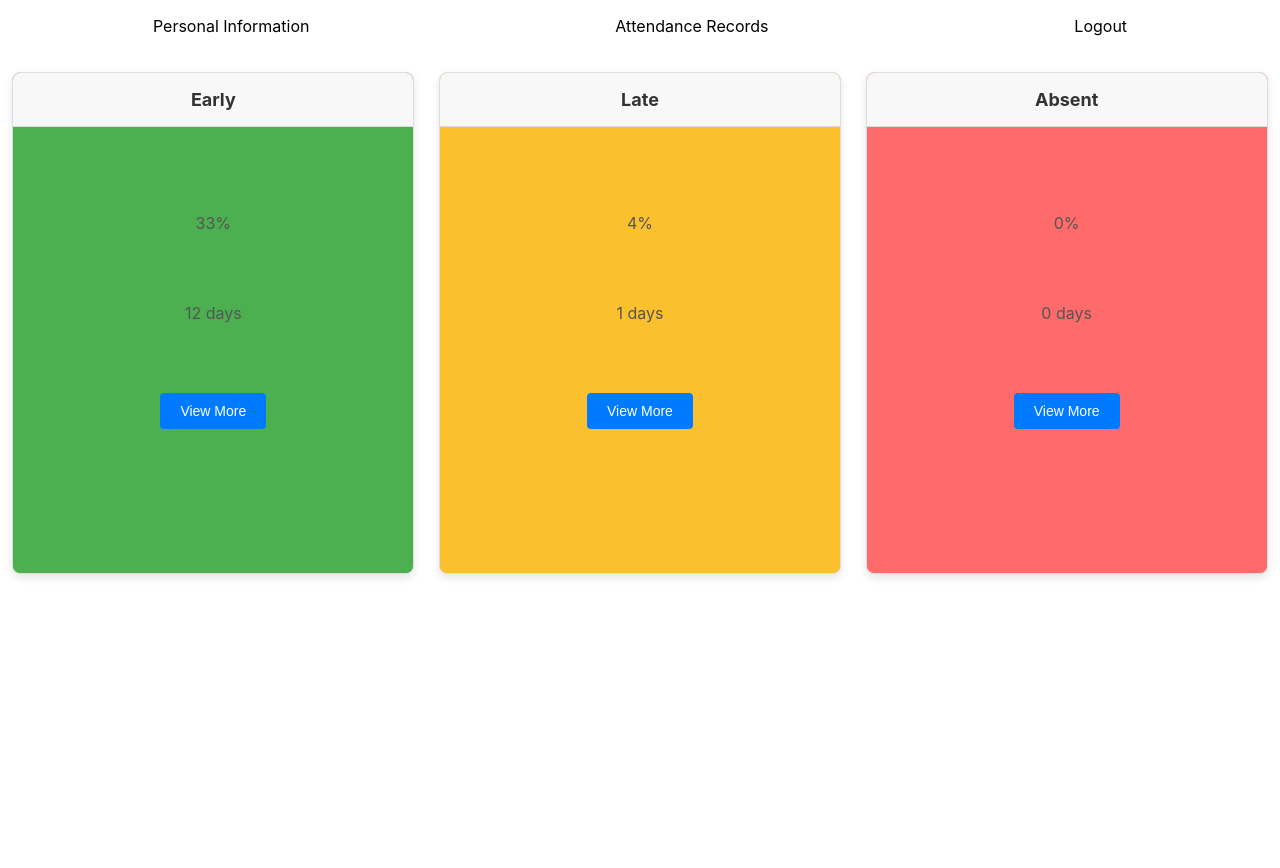
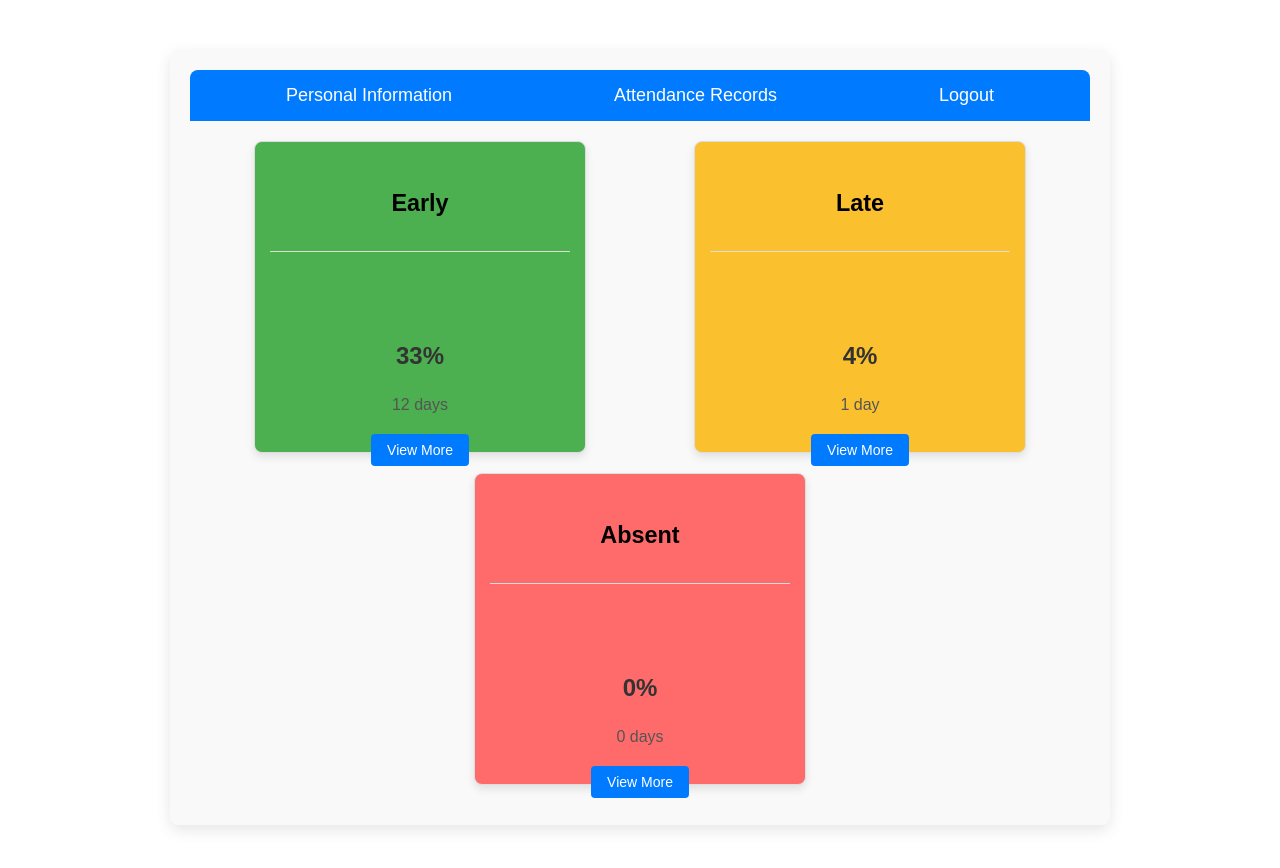
Before and after one commit to KMC10/react_sup_system, a React (Create React App) app: page / in a window 1280 px wide. Both pictures are taken after a click on the button "Login". Shown: the top 868 px of the page. Before the commit the page ends 800 px from the top, so only its background shows below. Built offline with nearby package versions, Linux system fonts and the light colour scheme.

Commit message:
update home screen resolution

```diff
--- a/src/components/checking_comps/check.jsx
+++ b/src/components/checking_comps/check.jsx
@@ -1,6 +1,6 @@
 import React from "react";
 import { IoMdMenu } from "react-icons/io";
-import "../../styles/login_styles/check.css"; // Add a CSS file for styling
+import "../../styles/login_styles/check.css";
 
 function Check() {
     return (
@@ -9,7 +9,7 @@ function Check() {
             <header className="check-header">
                 <h1>Check-In & Check-Out</h1>
                 <button className="menu-button" aria-label="Open menu">
-                    <IoMdMenu size={24} />
+                    <IoMdMenu />
                 </button>
             </header>
 
--- a/src/components/home.jsx
+++ b/src/components/home.jsx
@@ -1,26 +1,27 @@
 import React from "react";
-import "../styles/home.css"
+import "../styles/home.css";
 
-function Home(){
-    return(
-        <div>
-            {/*Top section of the home page*/}
-            <div className="head-section">
+function Home() {
+    return (
+        <div className="home-container">
+            {/* Top Section */}
+            <header className="head-section">
                 <p>Personal Information</p>
                 <p>Attendance Records</p>
                 <p>Logout</p>
-            </div>
-            {/*Main part of the page */}
-            <main>
+            </header>
+
+            {/* Main Content */}
+            <main className="home-main">
                 <div className="cards">
                     <div className="card early-card">
                         <div className="card-header">
                             <h3>Early</h3>
                         </div>
-                        <div class="card-body">
-                            <p>33%</p>
-                            <p>12 days</p>
-                        <button class="card-button">View More</button>
+                        <div className="card-body">
+                            <p className="percentage">33%</p>
+                            <p className="days">12 days</p>
+                            <button className="card-button">View More</button>
                         </div>
                     </div>
 
@@ -28,27 +29,27 @@ function Home(){
                         <div className="card-header">
                             <h3>Late</h3>
                         </div>
-                        <div class="card-body">
-                        <p>4%</p>
-                        <p>1 days</p>
-                        <button class="card-button">View More</button>
+                        <div className="card-body">
+                            <p className="percentage">4%</p>
+                            <p className="days">1 day</p>
+                            <button className="card-button">View More</button>
                         </div>
                     </div>
 
                     <div className="card absent-card">
                         <div className="card-header">
                             <h3>Absent</h3>
-                            </div>
-                        <div class="card-body">
-                        <p>0%</p>
-                        <p>0 days</p>
-                        <button class="card-button">View More</button>
+                        </div>
+                        <div className="card-body">
+                            <p className="percentage">0%</p>
+                            <p className="days">0 days</p>
+                            <button className="card-button">View More</button>
                         </div>
                     </div>
                 </div>
             </main>
         </div>
-    )
+    );
 }
 
 export default Home;
--- a/src/styles/home.css
+++ b/src/styles/home.css
@@ -1,84 +1,144 @@
-.head-section {
-    display: grid;
-    grid-auto-flow: column;
-    border-width: 5px;
-    border-radius: 2px;
+/* General Styles */
+.home-container {
+  font-family: 'Poppins', sans-serif;
+  max-width: 900px;
+  margin: 50px auto;
+  padding: 20px;
+  background: #f9f9f9;
+  border-radius: 8px;
+  box-shadow: 0px 5px 15px rgba(0, 0, 0, 0.1);
+  text-align: center;
 }
 
+/* Header Section */
+.head-section {
+  display: flex;
+  justify-content: space-around;
+  align-items: center;
+  background: #007BFF;
+  color: white;
+  padding: 15px;
+  font-size: 18px;
+  font-weight: 500;
+  border-radius: 8px 8px 0 0;
+}
+
+.head-section p {
+  margin: 0;
+  cursor: pointer;
+  transition: color 0.3s;
+}
+
+.head-section p:hover {
+  color: #f8f8f8;
+}
+
+/* Main Section */
+.home-main {
+  padding: 20px;
+}
+
+/* Cards Layout */
 .cards {
   display: grid;
-    grid-auto-flow: column;
+  grid-template-columns: repeat(2, 1fr);
+  gap: 20px;
+  justify-content: center;
 }
 
+/* Styling for individual cards */
 .card {
-
-    width: 400px; /* Card width */
-    height: 500px; /* Card height */
-    border: 1px solid #ddd; /* Light border */
-    border-radius: 8px; /* Rounded corners */
-    box-shadow: 0 4px 8px rgba(0, 0, 0, 0.1); /* Subtle shadow */
-    overflow: hidden; /* Ensure child elements stay inside */
-    background-color: #fff; /* White background */
-    margin: 20px auto; /* Center the card with auto margin */
-    transition: transform 0.3s ease-in-out, box-shadow 0.3s ease-in-out; /* Smooth hover effect */
+  width: 100%;
+  max-width: 300px;
+  height: 280px;
+  border: 1px solid #ddd;
+  border-radius: 8px;
+  box-shadow: 0 4px 8px rgba(0, 0, 0, 0.1);
+  background-color: #fff;
+  text-align: center;
+  transition: transform 0.3s ease-in-out, box-shadow 0.3s ease-in-out;
+  padding: 15px;
+  margin: 0 auto; /* Ensures centering when necessary */
 }
 
 .card:hover {
-    transform: scale(1.1); /* Zoom in by 10% */
-    box-shadow: 0 8px 16px rgba(0, 0, 0, 0.2); /* Enhanced shadow on hover */
+  transform: scale(1.05);
+  box-shadow: 0 8px 16px rgba(0, 0, 0, 0.2);
 }
 
-
+/* Card Header */
 .card-header {
-    padding: 16px;
-    border-bottom: 1px solid #ddd; /* Separator for header */
-    background-color: #f8f8f8; /* Light grey header background */
+  padding: 10px;
+  font-size: 20px;
+  font-weight: bold;
+  border-bottom: 1px solid #ddd;
 }
 
-  .card-header h3 {
-    margin: 0;
-    font-size: 18px;
-    color: #333; /* Darker text for header */
+/* Card Body */
+.card-body {
+  display: flex;
+  flex-direction: column;
+  align-items: center;
+  justify-content: center;
+  height: 100%;
 }
 
-  .card-body {
-    padding: 16px;
+/* Percentage and Days */
+.percentage {
+  font-size: 24px;
+  font-weight: bold;
+  color: #333;
+  margin-bottom: 10px;
 }
 
-  .card-body p {
-    justify-content: center;
-    align-items: center;
-    margin: 0 0 16px; /* Add spacing below the text */
-    color: #555; /* Neutral text color */
-    margin-top: 70px;
-    margin-bottom: 70px;
+.days {
+  font-size: 16px;
+  color: #555;
+  margin-bottom: 20px;
 }
 
+/* Card Button */
 .card-button {
-    display: inline-block;
-    padding: 10px 20px;
+  padding: 8px 16px;
   font-size: 14px;
   color: #fff;
-    background-color: #007BFF; /* Primary blue */
+  background-color: #007BFF;
   border: none;
   border-radius: 4px;
-    text-decoration: none;
   cursor: pointer;
   transition: background-color 0.3s;
 }
 
 .card-button:hover {
-    background-color: #0056b3; /* Darker blue on hover */
+  background-color: #0056b3;
 }
 
-  .late-card  {
-    background-color: #fbc02d; /* Red for late */
+/* Status-Based Card Colors */
+.late-card {
+  background-color: #fbc02d;
 }
 
-  .early-card  {
-    background-color: #4caf50; /* Green for early */
+.early-card {
+  background-color: #4caf50;
 }
 
-  .absent-card  {
-    background-color: #ff6b6b; /* Yellow for absent */
+.absent-card {
+  background-color: #ff6b6b;
 }
+
+/* Make the last card span across the full row and center it */
+.cards .absent-card {
+  grid-column: span 2;
+  justify-self: center;
+}
+
+/* Responsive Design */
+@media (max-width: 768px) {
+  .cards {
+      grid-template-columns: 1fr;
+  }
+
+  .cards .absent-card {
+      grid-column: span 1;
+  }
+}
--- a/src/styles/login_styles/check.css
+++ b/src/styles/login_styles/check.css
@@ -1,14 +1,13 @@
-/* Container */
+/* General Page Styles */
 .check-container {
-    font-family: Arial, sans-serif;
-    display: flex;
-    flex-direction: column;
-    align-items: center;
-    justify-content: center;
-    min-height: 100vh;
-    background-color: #f4f4f9;
+    font-family: 'Poppins', sans-serif;
+    max-width: 800px; /* Limit width for better readability */
+    margin: 50px auto; /* Centering */
     padding: 20px;
-    color: #333;
+    background: #f9f9f9; /* Light background */
+    border-radius: 8px;
+    box-shadow: 0px 5px 15px rgba(0, 0, 0, 0.1);
+    text-align: center;
 }
 
 /* Header */
@@ -16,71 +15,87 @@
     display: flex;
     justify-content: space-between;
     align-items: center;
-    width: 100%;
-    max-width: 600px;
-    padding: 10px 20px;
-    background-color: #005f73;
+    padding: 15px;
+    background: #007BFF;
     color: #fff;
-    border-radius: 8px;
+    border-radius: 8px 8px 0 0;
 }
 
 .check-header h1 {
-    font-size: 1.5rem;
+    font-size: 22px;
+    font-weight: 600;
+    margin: 0;
 }
 
 .menu-button {
     background: none;
     border: none;
-    color: #fff;
+    color: white;
     cursor: pointer;
+    font-size: 22px;
 }
 
-.menu-button:focus {
-    outline: 2px solid #94d2bd;
-}
-
-/* Main Content */
+/* Main Section */
 .check-main {
-    text-align: center;
-    margin: 20px 0;
+    padding: 20px;
 }
 
 .check-main p {
-    font-size: 1.2rem;
+    font-size: 18px;
+    color: #444;
     margin-bottom: 20px;
 }
 
+/* Buttons */
 .button-group {
     display: flex;
-    gap: 20px;
     justify-content: center;
+    gap: 15px;
 }
 
 .checkin-button,
 .checkout-button {
-    background-color: #0a9396;
-    color: #fff;
+    padding: 12px 20px;
+    font-size: 16px;
     border: none;
-    padding: 12px 20px;
-    font-size: 1rem;
     border-radius: 5px;
     cursor: pointer;
-    transition: background-color 0.3s ease;
+    transition: all 0.3s ease;
+    font-weight: bold;
+    min-width: 150px;
 }
 
-.checkin-button:hover,
-.checkout-button:hover {
-    background-color: #94d2bd;
+.checkin-button {
+    background-color: #28a745;
+    color: white;
 }
 
-.checkin-button:focus,
-.checkout-button:focus {
-    outline: 2px solid #94d2bd;
+.checkout-button {
+    background-color: #dc3545;
+    color: white;
+}
+
+.checkin-button:hover {
+    background-color: #218838;
+}
+
+.checkout-button:hover {
+    background-color: #c82333;
 }
 
 /* Footer */
 .check-footer {
     margin-top: 20px;
-    font-size: 0.9rem;
+    padding: 10px;
+    font-size: 14px;
     color: #666;
+    border-top: 1px solid #ddd;
 }
+
+/* Responsive Design */
+@media (max-width: 600px) {
+    .button-group {
+        flex-direction: column;
+        gap: 10px;
+    }
+}
```
Lines whose indentation alone changed are shown as unchanged.
